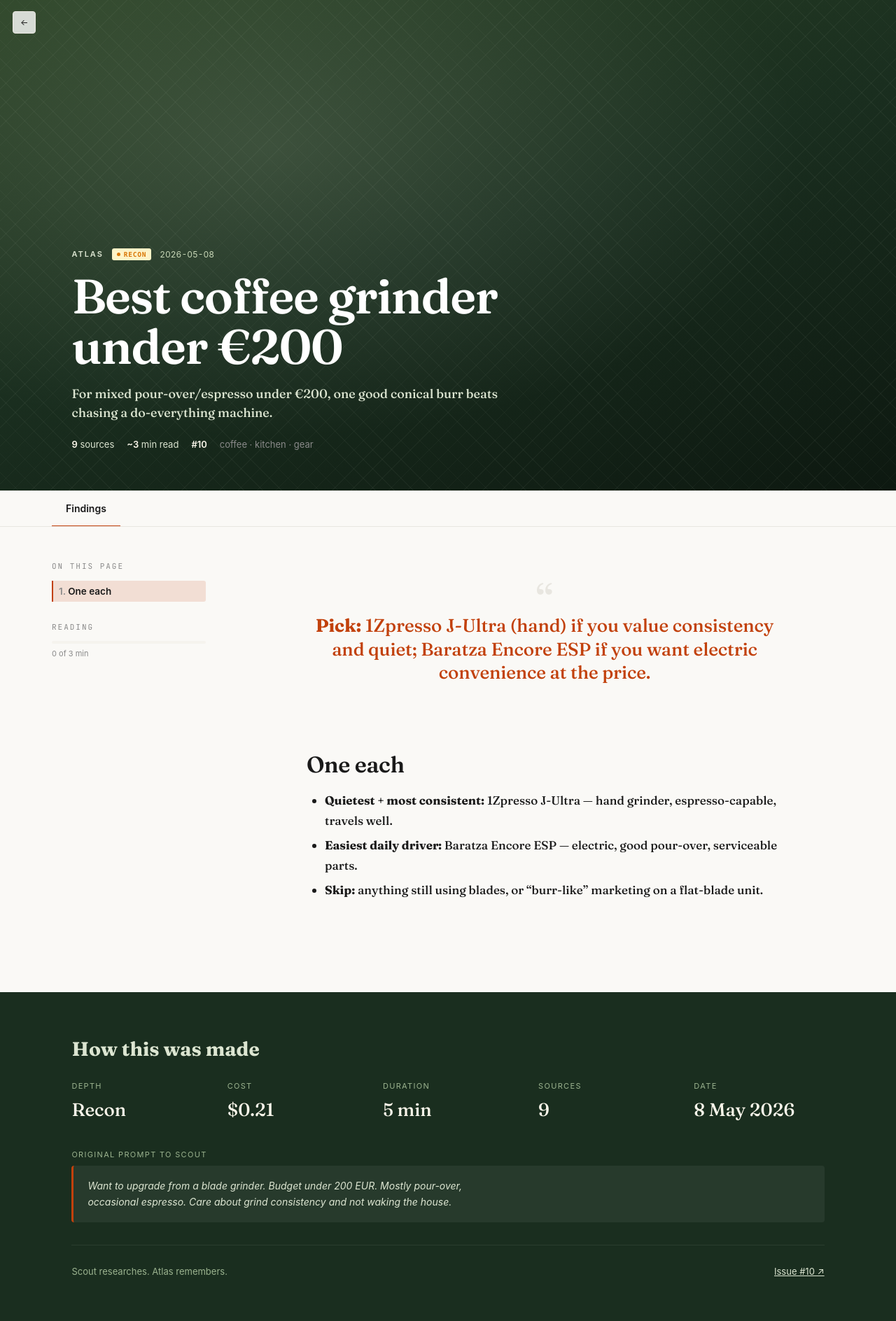
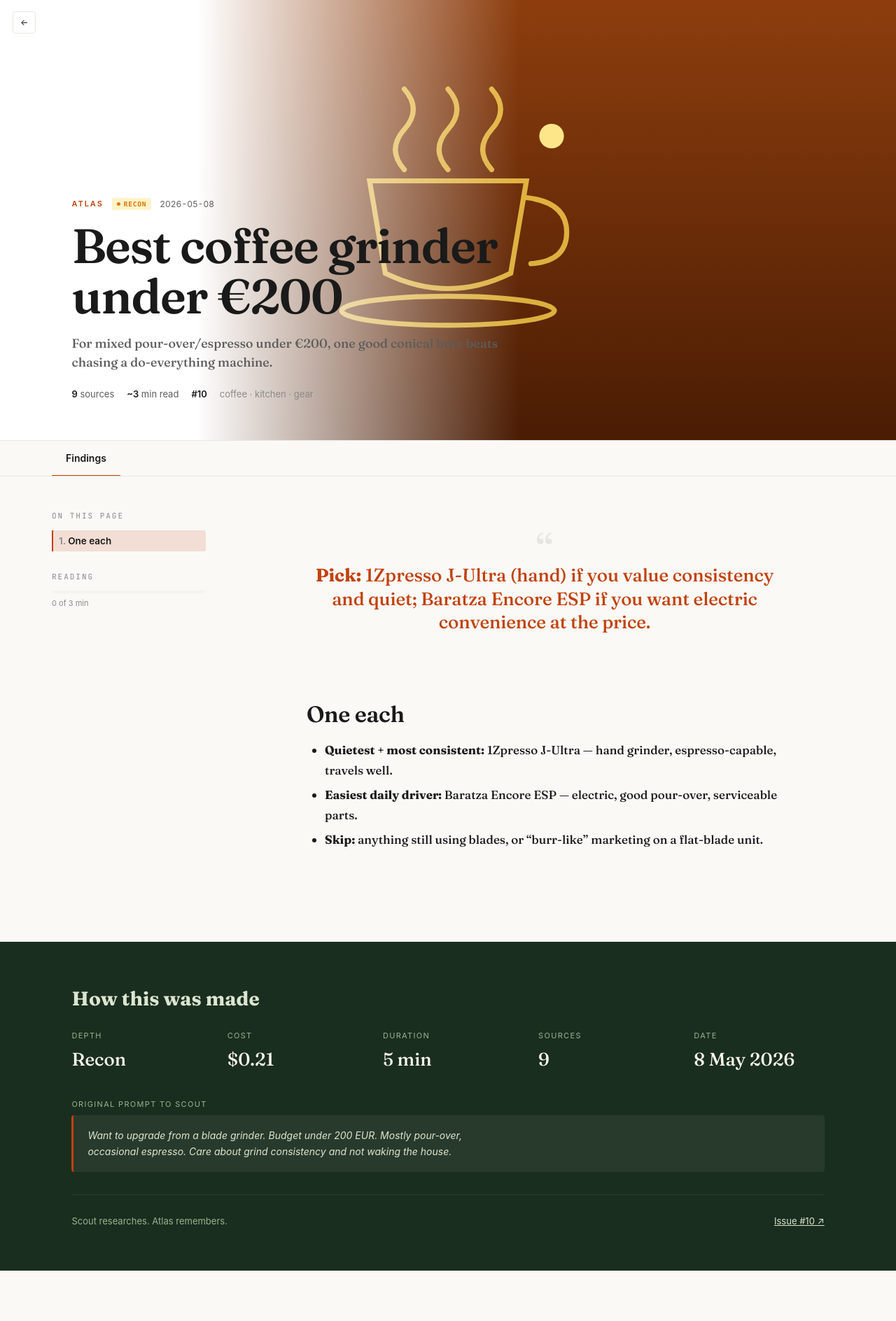
Before and after one commit to Laoujin/Compass, a Jekyll site: the page built from research/2026-05-08-coffee-grinder-under-200/index.md, in a window 1280 px wide. Shown: the whole page at 70% size. Built offline with Jekyll 4.4.1, drawn with Linux system fonts in a browser that asks for light colours; after the commit the page ends 1816 px from its top, so only the background shows below that.

Commit message:
Add covers for keyboard and coffee-grinder research

```diff
--- a/research/2026-05-08-coffee-grinder-under-200/index.md
+++ b/research/2026-05-08-coffee-grinder-under-200/index.md
@@ -3,6 +3,7 @@
 date: 2026-05-08
 depth: ceo
 format: md
+cover: cover.svg
 topic: "A grinder under €200 for pour-over and the occasional espresso."
 topic_raw: |
   Want to upgrade from a blade grinder. Budget under 200 EUR. Mostly pour-over,
```
Also changed, not shown: research/2026-05-02-mechanical-keyboard-for-coding/index.md (+1 -0 lines), research/2026-05-02-mechanical-keyboard-for-coding/cover.svg (added), research/2026-05-08-coffee-grinder-under-200/cover.svg (added).
